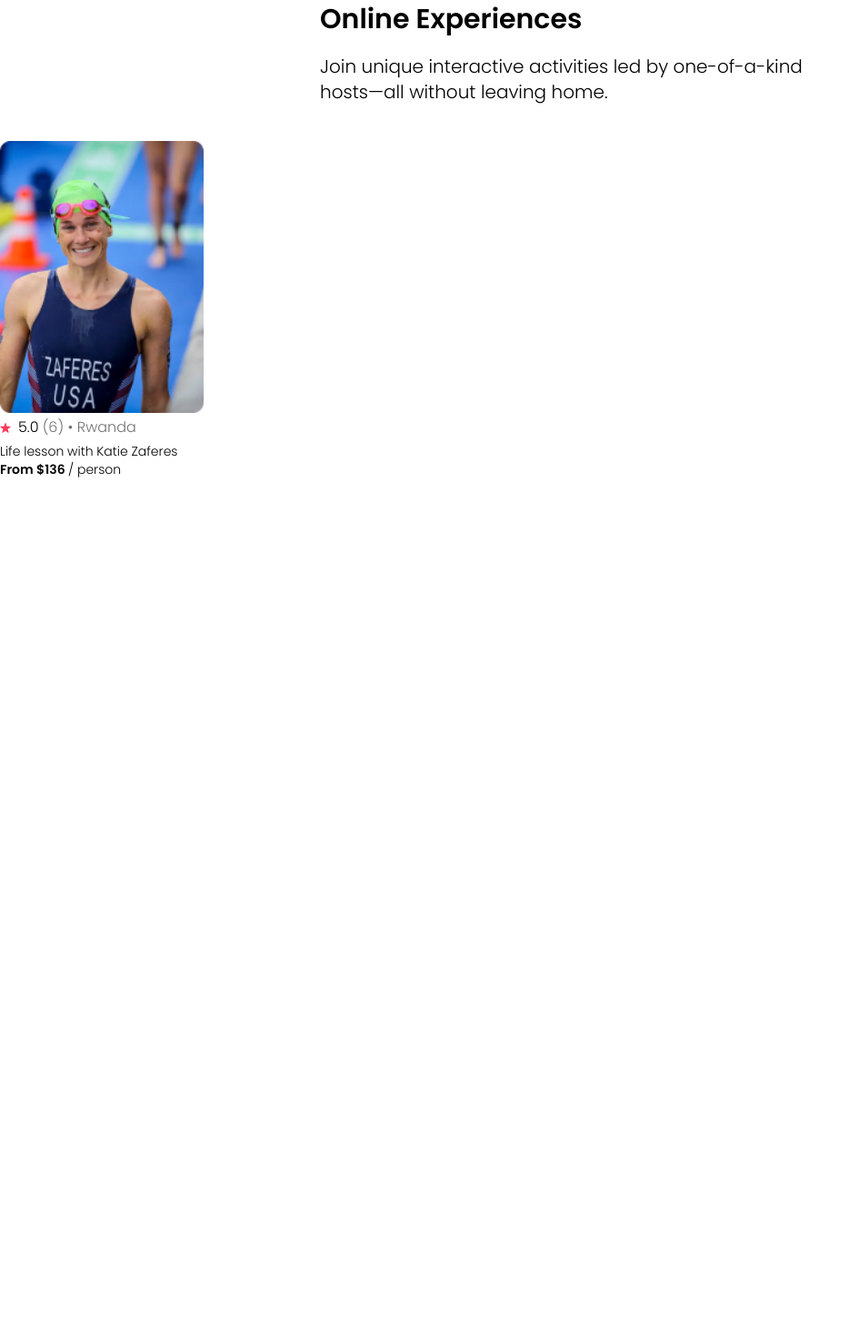
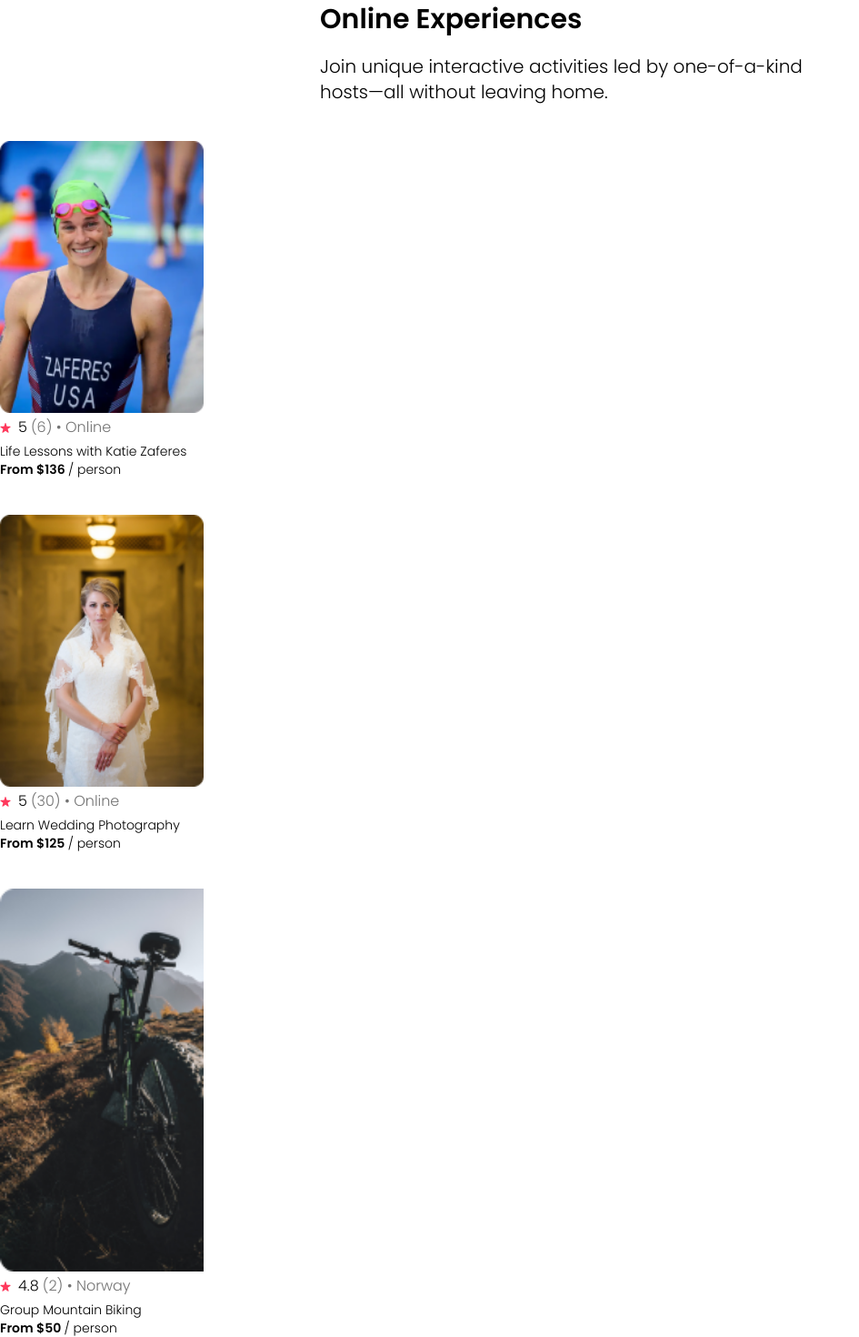
Before and after one commit to riyoneri/study-projects--react, a React (Create React App) app in the folder 02 - airbnb-clone/: page / in a window 1280 px wide. Shown: the part 375-1845 px from the top of the page at 91% size, without its empty margins (0-945 px from the left). Before the commit the page ends 901 px from the top, so only its background shows below. Built offline with nearby package versions, Linux system fonts and the light colour scheme.

Commit message:
feat: add data array in cards

```diff
--- a/02 - airbnb-clone/src/App.js
+++ b/02 - airbnb-clone/src/App.js
@@ -1,20 +1,24 @@
 import Navbar from "./components/Navbar";
 import Hero from "./components/Hero";
 import Card from "./components/Card";
+import data from "./data";
 
 export default function App() {
   return (
     <main>
       <Navbar />
       <Hero />
-      <Card
-        img="img1.png"
-        rating="5.0"
-        reviewCount={6}
-        country="Rwanda"
-        title="Life lesson with Katie Zaferes"
-        price={136}
-      />
+      {data.map((item, index) => (
+        <Card
+          key={index}
+          img={item.coverImg}
+          rating={item.stats.rating}
+          reviewCount={item.stats.reviewCount}
+          country={item.location}
+          title={item.title}
+          price={item.price}
+        />
+      ))}
     </main>
   );
 }
--- a/02 - airbnb-clone/src/components/Card.jsx
+++ b/02 - airbnb-clone/src/components/Card.jsx
@@ -1,7 +1,6 @@
 import starIcon from "../images/star.svg";
 
 export default function Card(props) {
-  console.log(props);
   return (
     <div className="flex flex-col mt-10 w-56">
       <img src={`images/${props.img}`} className="w-full object-cover" />
--- /dev/null
+++ b/02 - airbnb-clone/src/data.js
@@ -0,0 +1,44 @@
+export default [
+  {
+    id: 1,
+    title: "Life Lessons with Katie Zaferes",
+    description:
+      'I will share with you what I call "Positively Impactful Moments of Disappointment." Throughout my career, many of my highest moments only came after setbacks and losses. But learning from those difficult moments is what gave me the ability to rise above them and reach my goals.',
+    price: 136,
+    coverImg: "katie-zaferes.png",
+    stats: {
+      rating: 5.0,
+      reviewCount: 6,
+    },
+    location: "Online",
+    openSpots: 0,
+  },
+  {
+    id: 2,
+    title: "Learn Wedding Photography",
+    description:
+      "Interested in becoming a wedding photographer? For beginner and experienced photographers alike, join us in learning techniques required to leave the happy couple with memories that'll last a lifetime.",
+    price: 125,
+    coverImg: "wedding-photography.png",
+    stats: {
+      rating: 5.0,
+      reviewCount: 30,
+    },
+    location: "Online",
+    openSpots: 27,
+  },
+  {
+    id: 3,
+    title: "Group Mountain Biking",
+    description:
+      "Experience the beautiful Norwegian landscape and meet new friends all while conquering rugged terrain on your mountain bike. (Bike provided!)",
+    price: 50,
+    coverImg: "mountain-bike.png",
+    stats: {
+      rating: 4.8,
+      reviewCount: 2,
+    },
+    location: "Norway",
+    openSpots: 3,
+  },
+];
```
Also changed, not shown: 02 - airbnb-clone/public/images/katie-zaferes.png (renamed from 02 - airbnb-clone/public/images/img1.png).
